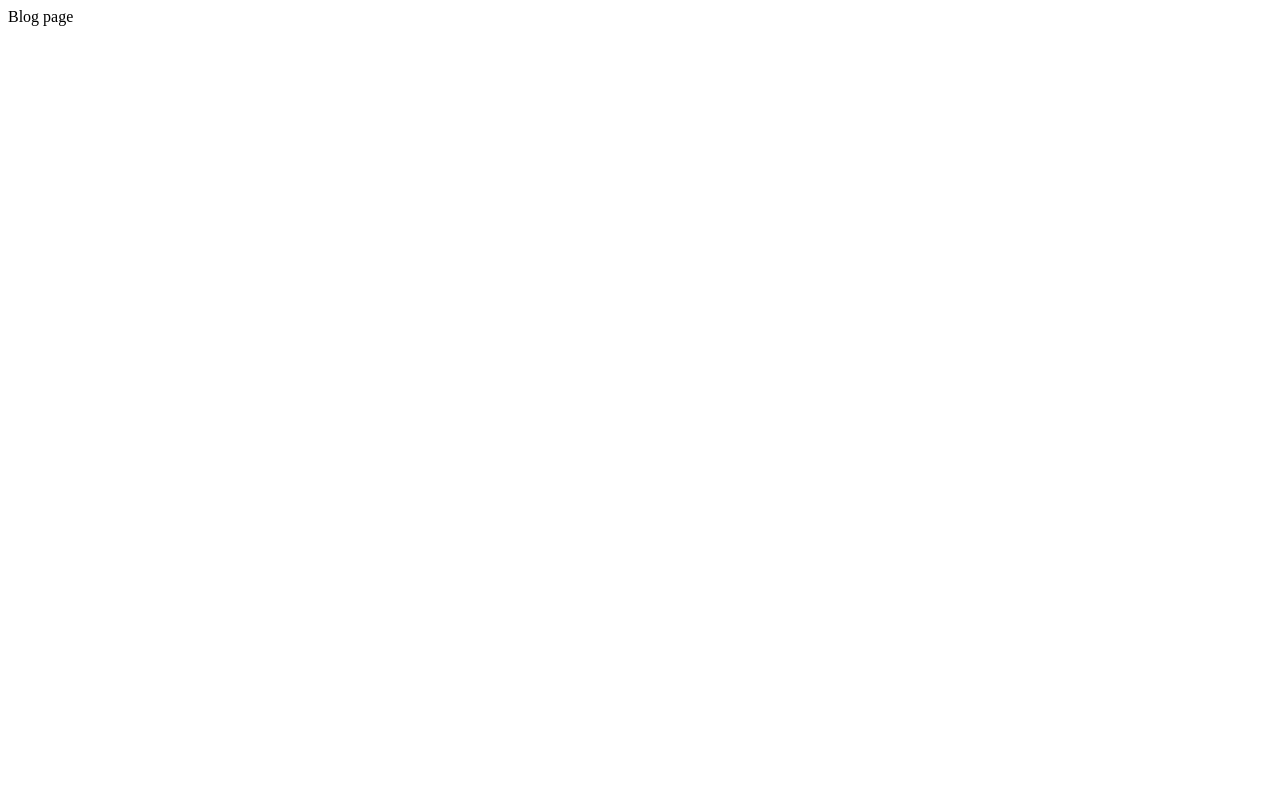
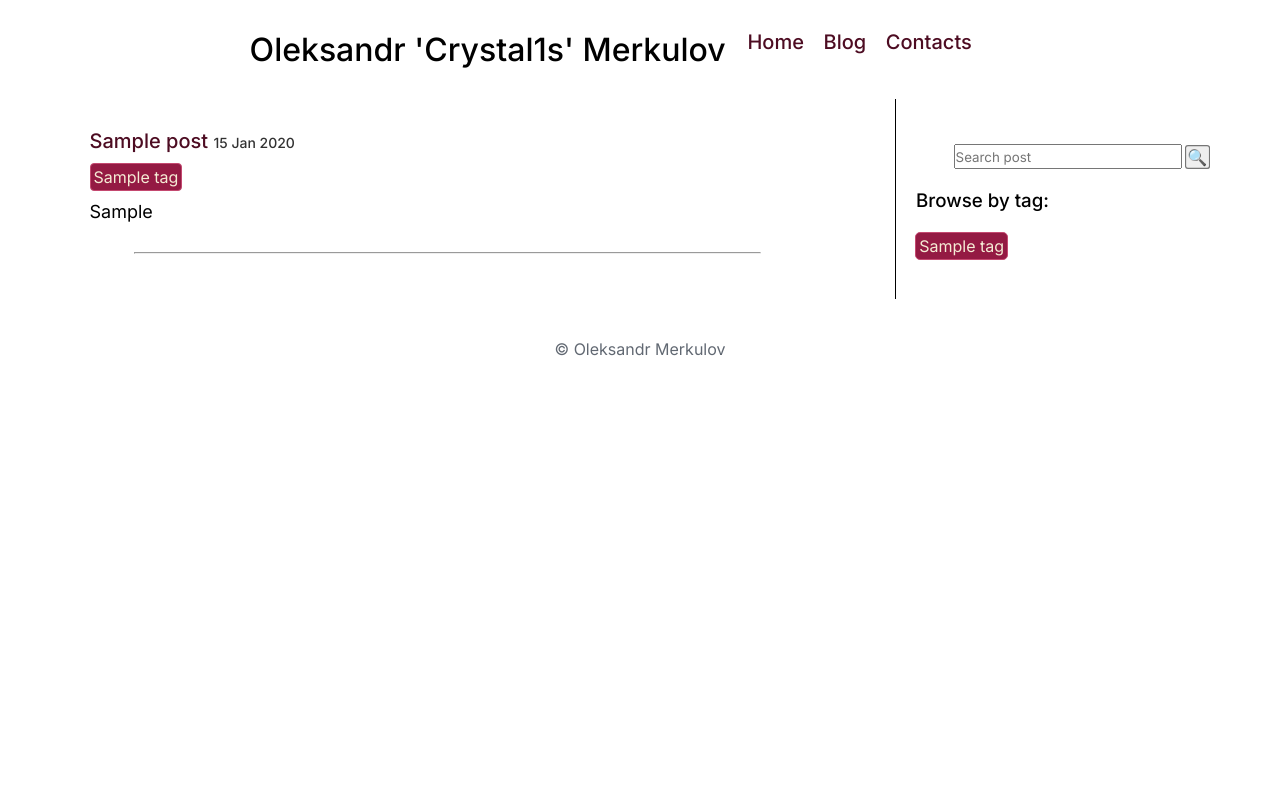
Before and after one commit to oleksandrmerkuloff/my-web, a Django app: page /blog/ in a window 1280 px wide. Before the commit the page is almost empty. Run offline with Django 5.2, Linux system fonts and the light colour scheme; tables that the repository leaves empty hold one stand-in row (values such as "Sample post").

Commit message:
add data to views, create blog view and change home view

```diff
--- a/blog/models.py
+++ b/blog/models.py
@@ -15,9 +15,7 @@ class Post(models.Model):
     body = models.TextField()
     created_at = models.DateTimeField(auto_now_add=True)
     slug = models.SlugField(blank=True)
-    tags = models.ForeignKey(Tag, related_name='posts',
-                             null=True,
-                             on_delete=models.SET_NULL)
+    tags = models.ManyToManyField(Tag, related_name='posts')
 
     def __str__(self):
         return self.title
--- /dev/null
+++ b/blog/static/blog.css
@@ -0,0 +1,57 @@
+#container {
+    display: flex;
+}
+
+.subhead {
+    font-weight: 500;
+    margin: 20px;
+}
+
+#blog-side {
+    width: 70%;
+    border-right: 1px solid black;
+    padding: 30px 0;
+}
+
+#filters-side {
+    width: 30%;
+    padding-top: 30px;
+}
+
+#search-form {
+    width: 70%;
+    margin: 15px auto;
+}
+
+#search-form input {
+    height: 25px;
+    width: 85%;
+}
+
+#search-form button {
+    scale: 1.2;
+}
+
+#tags-storage {
+    width: 90%;
+    margin: auto;
+    display: flex;
+    flex-wrap: wrap;
+    gap: 5px;
+}
+
+.tag-cell {
+    text-decoration: none;
+    font-size: 16px;
+    font-weight: 400;
+    padding: 3px;
+    color: #F5ECD5;
+    background-color: #941a43;
+    border: 1px solid #c44970;
+    border-radius: 5px;
+}
+
+.tag-cell:hover {
+    color: #3f3e3b;
+    background-color: #dbd6d8;
+}
--- /dev/null
+++ b/blog/static/card.css
@@ -0,0 +1,53 @@
+.post-container {
+    padding: 0 15px 15px 0;
+    width: 80%;
+    margin: auto;
+}
+
+.post-title {
+    font-size: 20px;
+    font-weight: 500;
+}
+
+.post-link {
+    text-decoration: none;
+    color: #4d0c22;
+}
+
+.post-link:hover {
+    color: #97274a;
+    text-decoration: underline;
+}
+
+.post-tags {
+    display: flex;
+    gap: 5px;
+    list-style: none;
+    text-align: center;
+    margin: 10px 0;
+}
+
+.single-tag {
+    color: #F5ECD5;
+    background-color: #941a43;
+    border: 1px solid #c44970;
+    border-radius: 4px;
+    padding: 3px;
+}
+
+.post-outline {
+    font-size: 18px;
+    font-weight: 400;
+}
+
+.post-date {
+    font-size: 14px;
+    font-weight: 500;
+    opacity: 0.8;
+    margin: auto;
+}
+
+.post-sep {
+    margin: 15px auto;
+    width: 70%;
+}
--- /dev/null
+++ b/blog/templates/blog.html
@@ -0,0 +1,33 @@
+{% extends "base.html" %}
+{% load static %}
+
+
+{% block extra_css %}
+<link rel="stylesheet" href="{% static "blog.css" %}">
+<link rel="stylesheet" href="{% static "card.css" %}">
+{% endblock %}
+
+{% block title %}Blog{% endblock %}
+
+{% block content %}
+    <div id="container">
+        <div id="blog-side">
+            {% for post in posts %}
+                {% include "includes/post-card.html" %}
+                <hr class="post-sep">
+            {% endfor %}
+        </div>
+        <div id="filters-side">
+            <form action="" method="get" id="search-form">
+                <input type="text" name="searching_title" placeholder="Search post">
+                <button type="submit">🔍</button>
+            </form>
+            <h3 class="subhead">Browse by tag:</h3>
+            <div id="tags-storage">
+                {% for tag in tags %}
+                    <a href="" class="tag-cell">{{ tag }}</a>
+                {% endfor %}
+            </div>
+        </div>
+    </div>
+{% endblock %}
--- a/blog/templates/includes/post-card.html
+++ b/blog/templates/includes/post-card.html
@@ -1,10 +1,9 @@
 <div class="post-container">
-    <h3 class="post-title"><a href="#1" class="post-link">Post Title</a></h4>
+    <h3 class="post-title"><a href="#1" class="post-link">{{ post.title }}</a> <span class="post-date">{{ post.created_at|date:"d M Y" }}</span></h4>
     <ul class="post-tags">
-        <li class="single-tag">Python</li>
-        <li class="single-tag">Pet Project</li>
-        <li class="single-tag">Tech</li>
+        {% for tag in post.tags.all %}
+        <li class="single-tag">{{ tag }}</li>
+        {% endfor %}
     </ul>
-    <p class="post-outline">Lorem ipsum dolor sit amet consectetur adipisicing elit. Sapiente aut iusto nisi eveniet dolor, fugit culpa tempore, possimus facilis expedita dicta, quae voluptas? Magnam quis veritatis dolores repellendus laboriosam perferendis!</p>
-    <p class="post-date">2001-11-16</p>
+    <p class="post-outline">{{ post.outline }}</p>
 </div>
--- a/blog/views.py
+++ b/blog/views.py
@@ -6,11 +6,19 @@ from .models import Tag, Post, PostImages
 
 
 def index(request):
-    return render(request, 'home.html')
+    recent_posts = Post.objects.all()[:4]
+    return render(request, 'home.html', {'posts': recent_posts})
 
 
 def blog_view(request):
-    return HttpResponse('Blog page')
+    tags = Tag.objects.all()
+    posts = Post.objects.all()
+    return render(request, 'blog.html',
+                  {
+                    'tags': tags,
+                    'posts': posts
+                   }
+                  )
 
 
 def post_view(request, post_pk):
--- a/static/base.css
+++ b/static/base.css
@@ -3,6 +3,7 @@
     margin: 0;
     font-family: "Inter", sans-serif;
     font-style: normal;
+    box-sizing: border-box;
 }
 
 #web-head {
@@ -35,13 +36,8 @@
 }
 
 .menu-link:hover {
-    color: #c44970;
-}
-
-#main-container {
-    width: 60%;
-    padding: 30px 0;
-    margin: auto;
+    color: rgb(28, 82, 28);
+    text-decoration: underline;
 }
 
 #web-foot {
--- a/templates/base.html
+++ b/templates/base.html
@@ -21,9 +21,7 @@
             <li class="menu-item"><a class="menu-link" href="{% url "my-contacts" %}">Contacts</a></li>
         </ul>
     </header>
-    <div id="main-container">
     {%block content %}{% endblock %}
-    </div>
     <footer id="web-foot">
         <p id="copyright">© Oleksandr Merkulov</p>
     </footer>
```
Also changed, not shown: blog/static/home.css (+6 -50 lines), blog/templates/home.html (+6 -1 lines), blog/migrations/0003_remove_post_tags_post_tags.py (added).
